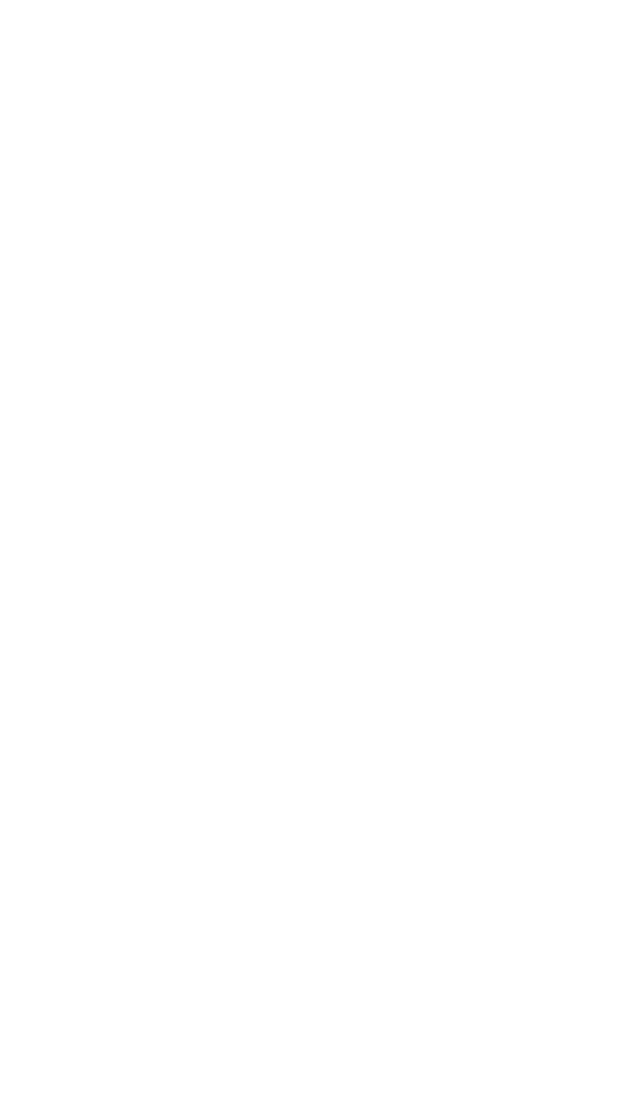
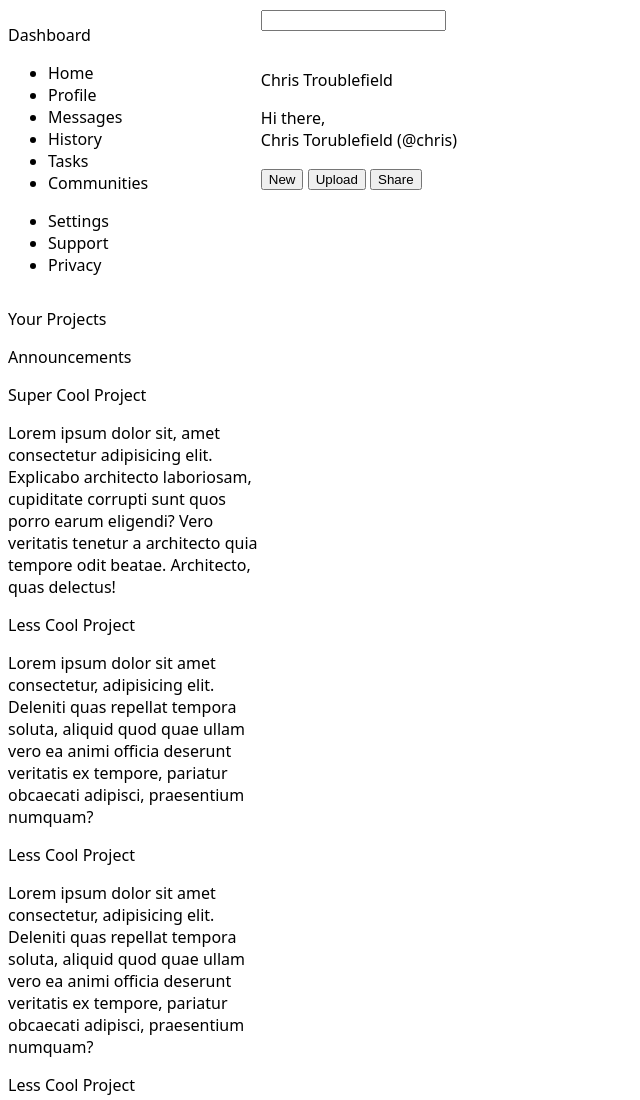
Before and after one commit to Calaxsys/Admin-DashboardTOP, a plain HTML site: page index.html in a window 1280 px wide. Shown: the top 1100 px of the page, without its empty margins (0-640 px from the left). Before the commit the page ends 800 px from the top, so only its background shows below. Drawn offline with Linux system fonts and the light colour scheme.

Commit message:
Added all initial html content, begining to style with css

```diff
--- a/index.html
+++ b/index.html
@@ -7,6 +7,121 @@
     <title>Admin Dashboard</title>
 </head>
 <body>
+    <div class="container">
+    <div class="sidebar">
+        <div class="logo">
+            <p>Dashboard</p>
+        </div>
+        <div class="nav">
+            <ul>
+                <li>Home</li>
+                <li>Profile</li>
+                <li>Messages</li>
+                <li>History</li>
+                <li>Tasks</li>
+                <li>Communities</li>
+            </ul>
+        </div>
+        <div class="settings">
+            <ul>
+                <li>Settings</li>
+                <li>Support</li>
+                <li>Privacy</li>
+            </ul>
+        </div>
+    </div>
+    <div class="header">
+        <div class="searchbar">
+            <div class="search-icon">
 
+            </div>
+            <input type="text" name="searchbar" id="searchbar">
+        </div>
+        <div class="username-section">
+            <div class="notification-bell">
+
+            </div>
+            <div class="profile-pic">
+                <img>
+            </div>
+            <div class="username">
+                <p>Chris Troublefield</p>
+            </div>
+        </div>
+        <div class="greeting-section">
+            <div class="profile-pic large">
+
+            </div>
+            <p>Hi there,
+            <br>Chris Torublefield (@chris)
+            </p>
+        </div>
+        <div class="header-btns">
+            <button>New</button>
+            <button>Upload</button>
+            <button>Share</button>
+        </div>
+    </div>
+    <div class="main">
+        <div>
+            <p>Your Projects</p>
+            <p>Announcements</p>
+        </div>
+        <div class="projects-section">
+            <div class="card">
+                <p>Super Cool Project</p>
+                <span>Lorem ipsum dolor sit, amet consectetur adipisicing elit. Explicabo architecto laboriosam, cupiditate corrupti sunt quos porro earum eligendi? Vero veritatis tenetur a architecto quia tempore odit beatae. Architecto, quas delectus!</span>
+            </div>
+            <div class="card">
+                <p>Less Cool Project</p>
+                <span>Lorem ipsum dolor sit amet consectetur, adipisicing elit. Deleniti quas repellat tempora soluta, aliquid quod quae ullam vero ea animi officia deserunt veritatis ex tempore, pariatur obcaecati adipisci, praesentium numquam?</span>
+            </div>
+            <div class="card">
+                <p>Less Cool Project</p>
+                <span>Lorem ipsum dolor sit amet consectetur, adipisicing elit. Deleniti quas repellat tempora soluta, aliquid quod quae ullam vero ea animi officia deserunt veritatis ex tempore, pariatur obcaecati adipisci, praesentium numquam?</span>
+            </div>
+            <div class="card">
+                <p>Less Cool Project</p>
+                <span>Lorem ipsum dolor sit amet consectetur, adipisicing elit. Deleniti quas repellat tempora soluta, aliquid quod quae ullam vero ea animi officia deserunt veritatis ex tempore, pariatur obcaecati adipisci, praesentium numquam?</span>
+            </div>
+            <div class="card">
+                <p>Less Cool Project</p>
+                <span>Lorem ipsum dolor sit amet consectetur, adipisicing elit. Deleniti quas repellat tempora soluta, aliquid quod quae ullam vero ea animi officia deserunt veritatis ex tempore, pariatur obcaecati adipisci, praesentium numquam?</span>
+            </div>
+            <div class="card">
+                <p>Less Cool Project</p>
+                <span>Lorem ipsum dolor sit amet consectetur, adipisicing elit. Deleniti quas repellat tempora soluta, aliquid quod quae ullam vero ea animi officia deserunt veritatis ex tempore, pariatur obcaecati adipisci, praesentium numquam?</span>
+            </div>
+        </div>
+        <div class="announcements-section">
+            <div>
+                <h4>Site Maintenance</h4>
+                <span>Lorem ipsum dolor, sit amet consectetur adipisicing elit. Culpa ipsam atque expedita, reprehenderit ipsa vitae voluptates omnis maxime, ducimus aut tempora. Quod tempore fugit expedita voluptates eius quasi delectus doloremque.</span>
+            </div>
+            <div>
+                <h4>Community Share Day</h4>
+                <span>Lorem ipsum dolor, sit amet consectetur adipisicing elit. Atque, officiis aliquam voluptas non asperiores, dolorem maxime nam exercitationem adipisci ea ipsum fugiat quod! Consectetur in provident ratione dolores numquam corporis.</span>
+            </div>
+            <div>
+                <h4>Updated Privacy Policy</h4>
+                <span>Lorem ipsum dolor sit amet, consectetur adipisicing elit. Commodi fugiat aut quasi eos sequi architecto dolor maxime voluptatum ea enim ut aperiam, sapiente deleniti obcaecati inventore. Quidem officia sunt dignissimos!</span>
+            </div>
+        </div>
+        <div class="trending-section">
+            <div>
+                <span class="username small">@tegan</span>
+            </div>
+            <div>
+                <span class="username small">@morgan</span>
+            </div>
+            <div>
+                <span class="username small">@chris</span>
+            </div>
+            <div>
+                <span class="username small">@alex</span>
+            </div>
+        </div>
+    </div>
+    </div>
 </body>
 </html>
--- a/styles.css
+++ b/styles.css
@@ -0,0 +1,16 @@
+:root {
+    --system-ui: "Proxima Nova", system-ui, "Segoe UI", Roboto, Helvetica, Arial, sans-serif, "Apple Color Emoji", "Segoe UI Emoji", "Segoe UI Symbol";
+}
+
+* {
+    box-sizing: border-box;
+}
+
+body {
+    font-family: var(--system-ui);
+}
+
+.container {
+    display: grid;
+    grid-template-columns: 1fr 4fr;
+}
```
